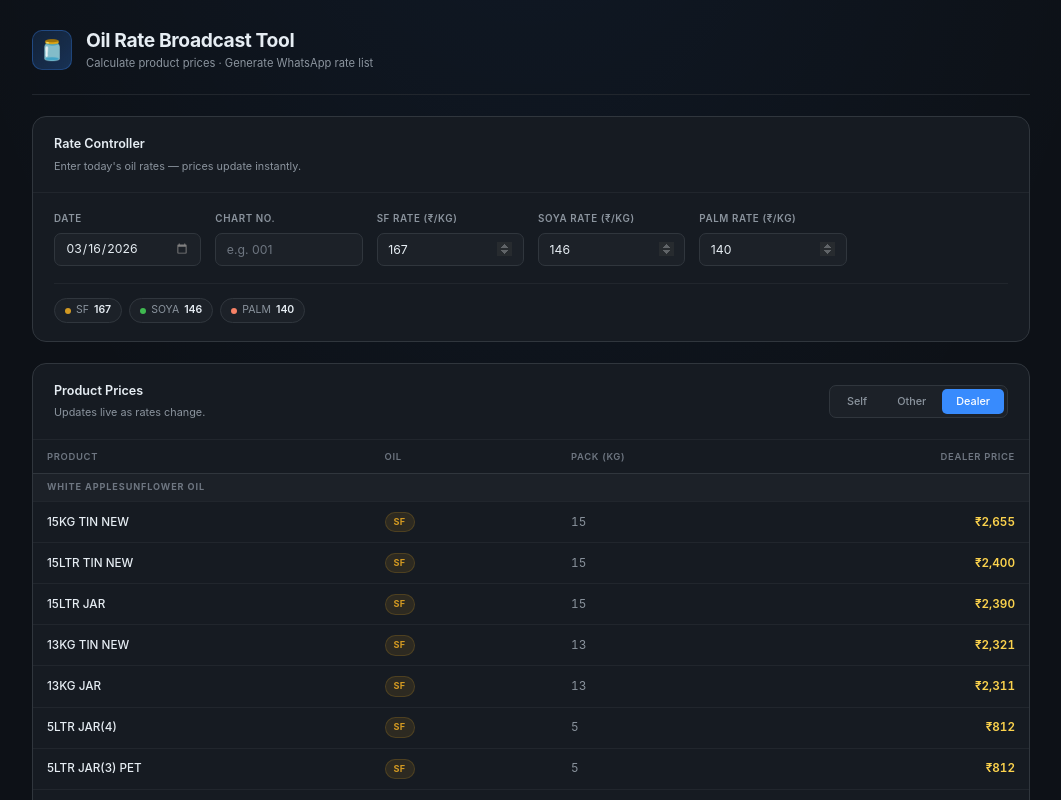
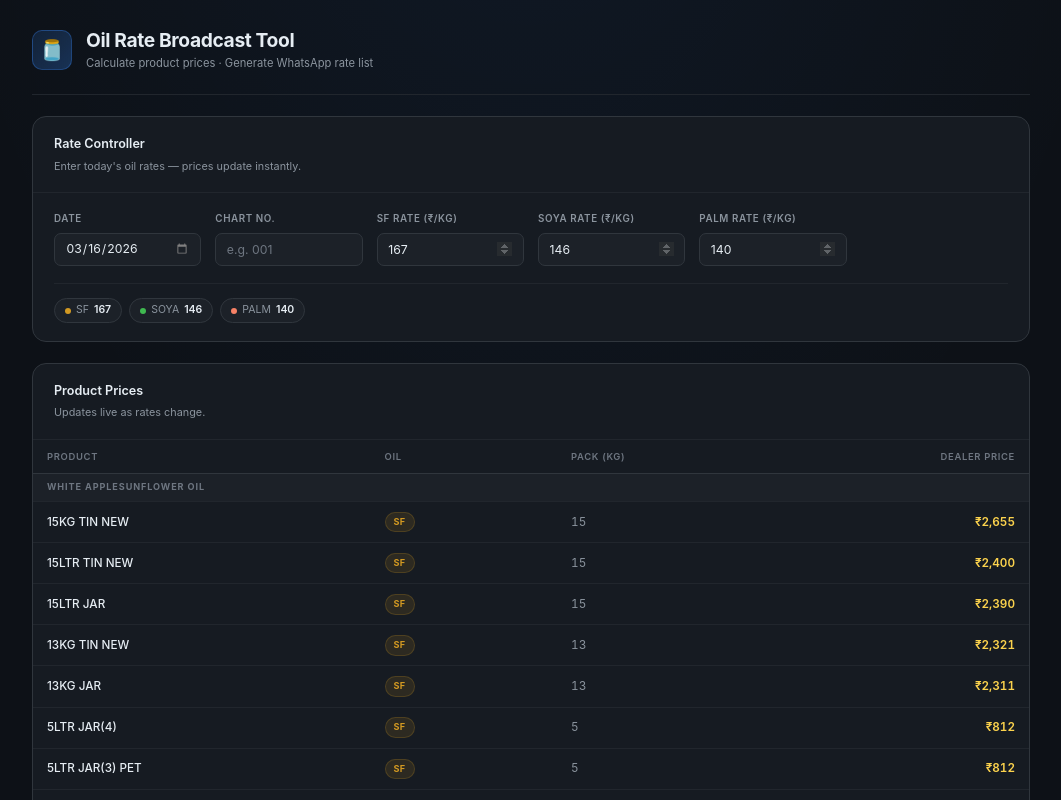
Before and after one commit to mydesignstation-cmyk/oilchart, a React (Vite) app: page / in a window 1280 px wide. Shown: the top 800 px of the page, without its empty margins (109-1170 px from the left). Built offline with nearby package versions, Linux system fonts and the light colour scheme.

Commit message:
ui: soft-hide tier tabs (self/other/dealer) behind flag

```diff
--- a/src/components/ProductTable.tsx
+++ b/src/components/ProductTable.tsx
@@ -28,6 +28,7 @@ interface ProductTableProps {
 }
 
 export function ProductTable({ rates, tier, onTierChange }: ProductTableProps) {
+  const SHOW_TIER_TABS = false; // soft-hide the Self/Other/Dealer tabs
   // Build brand-first grouping while preserving original product array order
   const groupedByBrand = useMemo(() => {
     const BRAND_ORDER = ["WHITE APPLE", "BESTTASTE"];
@@ -95,6 +96,7 @@ export function ProductTable({ rates, tier, onTierChange }: ProductTableProps) {
           <p className="card-title">Product Prices</p>
           <p className="card-desc">Updates live as rates change.</p>
         </div>
+        {SHOW_TIER_TABS && (
           <div className="tier-switcher">
             {TIERS.map((t) => (
               <button
@@ -106,6 +108,7 @@ export function ProductTable({ rates, tier, onTierChange }: ProductTableProps) {
               </button>
             ))}
           </div>
+        )}
       </div>
 
       <div style={{ overflowX: "auto" }}>
```
Lines whose indentation alone changed are shown as unchanged.
